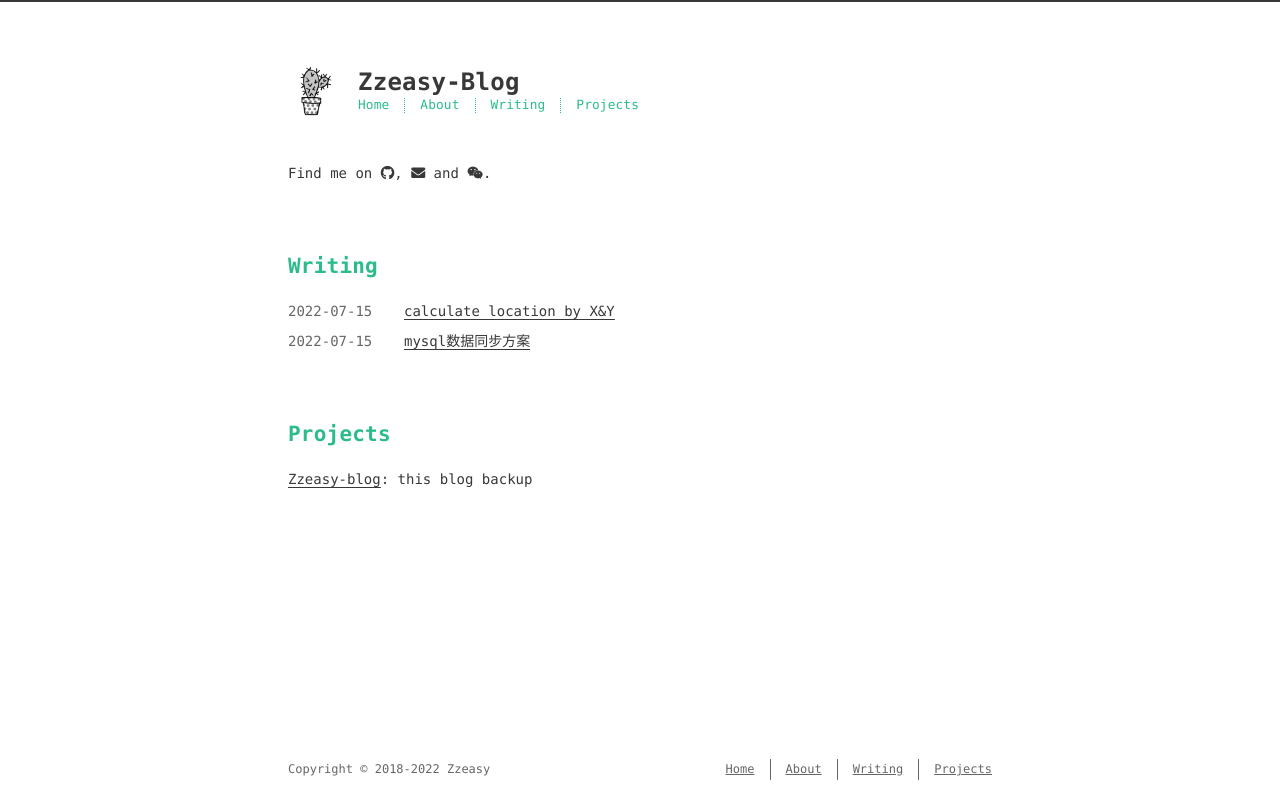
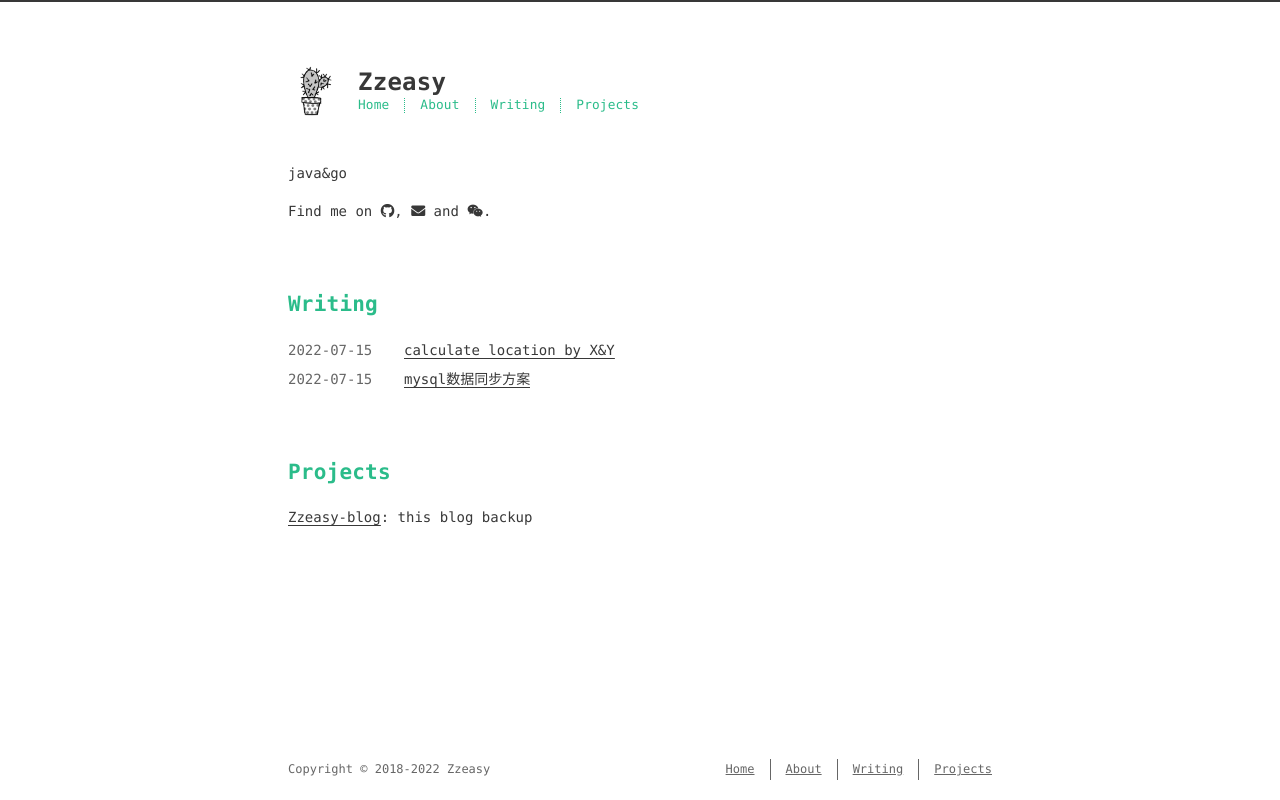
Before and after one commit to ZhuyuByte/ZhuyuByte.github.io, a plain HTML site: page index.html in a window 1280 px wide. Drawn offline with nearby package versions, Linux system fonts and the light colour scheme; a web font is replaced by a local one.

Commit message:
Site updated: 2022-07-15 10:47:49

```diff
--- a/index.html
+++ b/index.html
@@ -6,10 +6,12 @@
     <meta http-equiv="X-UA-Compatible" content="IE=edge">
     <meta name="HandheldFriendly" content="True">
     <meta name="viewport" content="width=device-width, initial-scale=1, maximum-scale=5" />
-    <meta property="og:type" content="website">
-<meta property="og:title" content="Zzeasy-Blog">
+    <meta name="description" content="java&amp;go">
+<meta property="og:type" content="website">
+<meta property="og:title" content="Zzeasy">
 <meta property="og:url" content="https://zzeasy.github.io/index.html">
-<meta property="og:site_name" content="Zzeasy-Blog">
+<meta property="og:site_name" content="Zzeasy">
+<meta property="og:description" content="java&amp;go">
 <meta property="og:locale" content="en_US">
 <meta property="article:author" content="Zzeasy">
 <meta name="twitter:card" content="summary">
@@ -32,7 +34,7 @@
 
 
     <!-- title -->
-    <title>Zzeasy-Blog</title>
+    <title>Zzeasy</title>
     <!-- styles -->
 
 <link rel="stylesheet" href="/css/style.css">
@@ -58,7 +60,7 @@
 
 
     <div id="title">
-      <h1>Zzeasy-Blog</h1>
+      <h1>Zzeasy</h1>
     </div>
   </a>
   <div id="nav">
@@ -81,6 +83,9 @@
 
 
         <section id="about">
+
+    <p>java&amp;go</p>
+
 
 
     <p>
```
Also changed, not shown: 2022/07/15/calculate-location-by-X-Y/index.html (+1 -1 lines), 2022/07/15/mysql数据同步方案/index.html (+1 -1 lines), about/index.html (+2 -2 lines), archives/2022/07/index.html (+6 -4 lines), archives/2022/index.html (+6 -4 lines), archives/index.html (+6 -4 lines).
